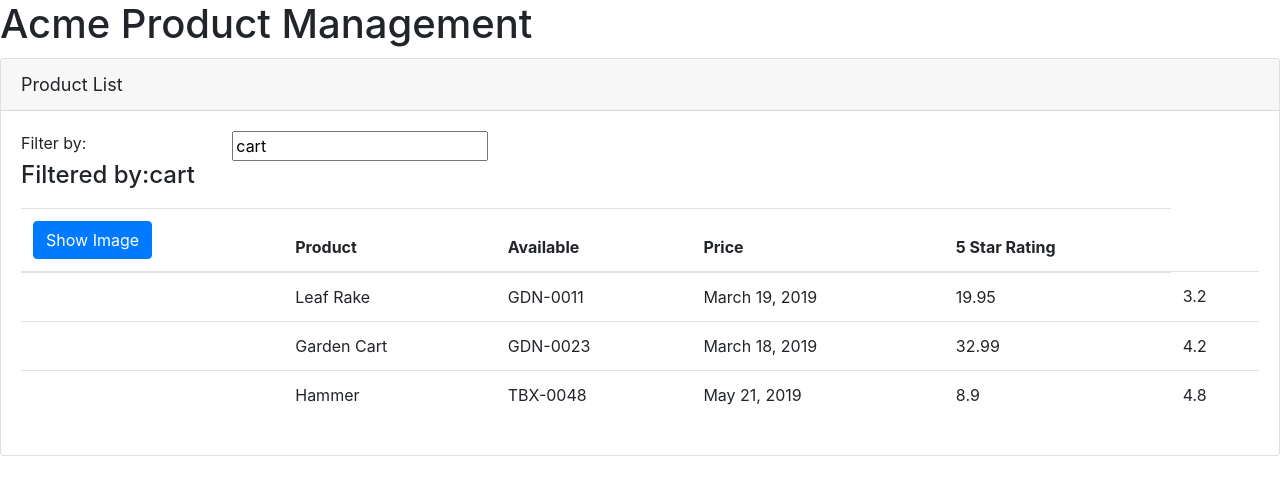
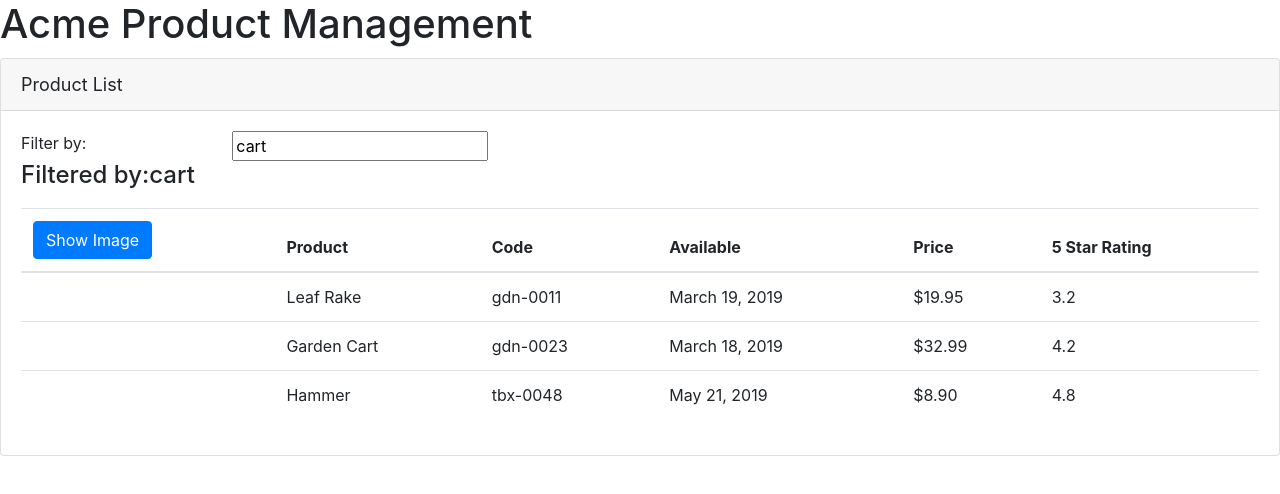
Before and after one commit to kintela/angular-gettingstarted, an Angular app: page / in a window 1280 px wide. Shown: the top 494 px of the page. Built offline with nearby package versions, Linux system fonts and the light colour scheme.

Commit message:
pipe para formatear code y price

```diff
--- a/src/app/products/product-list.component.html
+++ b/src/app/products/product-list.component.html
@@ -27,6 +27,7 @@
               </button>
             </th>
             <th>Product</th>
+            <th>Code</th>
             <th>Available</th>
             <th>Price</th>
             <th>5 Star Rating</th>
@@ -42,9 +43,9 @@
                       [style.margin.px]='imageMargin'>
               </td>
               <td>{{product.productName}}</td>
-              <td>{{product.productCode}}</td>
+              <td>{{product.productCode | lowercase}}</td>
               <td>{{product.releaseDate}}</td>
-              <td>{{product.price}}</td>
+              <td>{{product.price | currency:'USD':'symbol':'1.2-2'}}</td>
               <td>{{product.starRating}}</td>
             </tr>
         </tbody>
```
